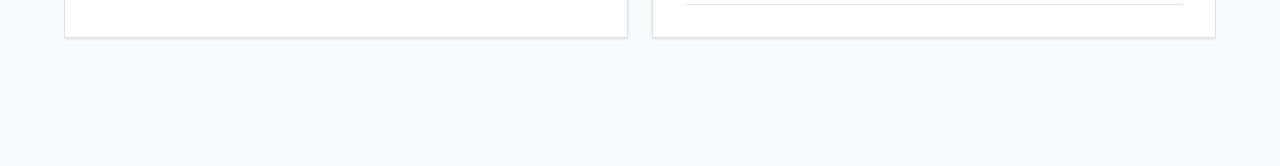
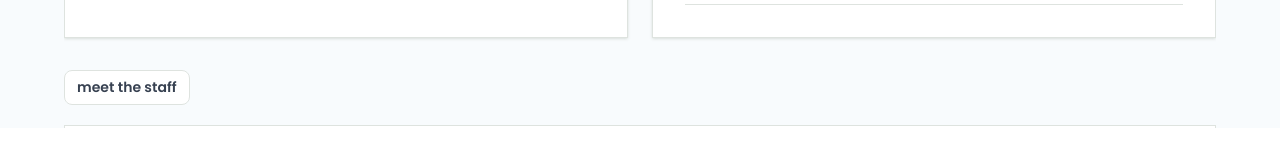
Before and after one commit to zerosyah/iLearnWeb, a React (Vite) app: page /Contact in a window 1280 px wide. Shown: the part 672-838 px from the top of the page. After the commit the page ends 800 px from the top, so only its background shows below. Built offline with nearby package versions, Linux system fonts and the light colour scheme; a web font is replaced by a local one; what @recharts/devtools would draw is missing.

Commit message:
Refactor Contact page: enhance layout, add footer section, and improve styling for better user experience

```diff
--- a/src/pages/Contact.tsx
+++ b/src/pages/Contact.tsx
@@ -3,11 +3,12 @@ import Header from "../components/Header";
 //import SchoolInformationCard from "../components/SchoolInformationCard";
 import { FaArrowLeft } from "react-icons/fa";
 import { IoCallOutline, IoLocateOutline, IoMailOutline } from "react-icons/io5";
+import { RiBookOpenLine } from "react-icons/ri";
 export default function Contact() {
   return (
-    <section className="size-full bg-lightBlue/40">
+    <section className="flex h-screen min-h-0 w-full flex-col overflow-hidden bg-lightBlue/40">
       <Header />
-      <section className="scroll-container relative mx-auto flex h-screen min-h-0 w-full flex-col overflow-y-auto px-[16px] py-[40px] md:pt-[56px] lg:max-w-[1152px] lg:px-0 lg:pt-[64px]">
+      <section className="scroll-container relative mx-auto flex min-h-0 w-full flex-1 flex-col overflow-y-auto px-[16px] py-[40px] md:pt-[56px] lg:max-w-[1152px] lg:px-0 lg:pt-[64px]">
         <section className="mt-[10px]">
           <div className="flex cursor-pointer items-center gap-2.5 leading-none">
             <FaArrowLeft size={16} />
@@ -129,6 +130,45 @@ export default function Contact() {
             </div>
           </div>
         </section>
+        <div className="mt-[32px] w-fit rounded-[8px] border border-borderGray bg-white px-[12px] py-[6px] font-popins text-[14px] font-semibold ">
+          meet the staff
+        </div>
+        <section
+          id="footer"
+          className="mt-[20px] flex flex-col items-start border border-borderGray bg-white p-[16px]"
+        >
+          <div className="flex w-full items-start justify-between border-b pb-[8px]">
+            <div className="flex w-fit items-center gap-2">
+              <div className="flex size-[40px] items-center justify-center rounded-[6px] bg-nightGreen text-center text-gold">
+                <RiBookOpenLine size={20} className="" />
+              </div>
+              <div className="">
+                <h1 className="font-bebasNeue text-[24px] leading-none text-nightGreen">
+                  Sompukeane
+                </h1>
+                <h3 className="whitespace-nowrap text-center font-popins text-[11px] text-textGray">
+                  Better learners, brighter futures
+                </h3>
+              </div>
+            </div>
+            <ul className="flex flex-col items-center gap-1 md:flex-row lg:gap-4">
+              <a href="#about" className="">
+                <li className="cursor-pointer font-popins text-[12px] text-textGray hover:text-gold">
+                  About
+                </li>
+              </a>
+              <li className="cursor-pointer font-popins text-[12px] text-textGray hover:text-gold">
+                Privacy Policy
+              </li>
+              <li className="cursor-pointer font-popins text-[12px] text-textGray hover:text-gold">
+                Licensing
+              </li>
+            </ul>
+          </div>
+          <p className="items-center py-[8px] text-center font-popins text-[12px] text-textGray">
+            © 2026 Sompukwane Secondary School · Powered by iLearn
+          </p>
+        </section>
       </section>
     </section>
   );
```
